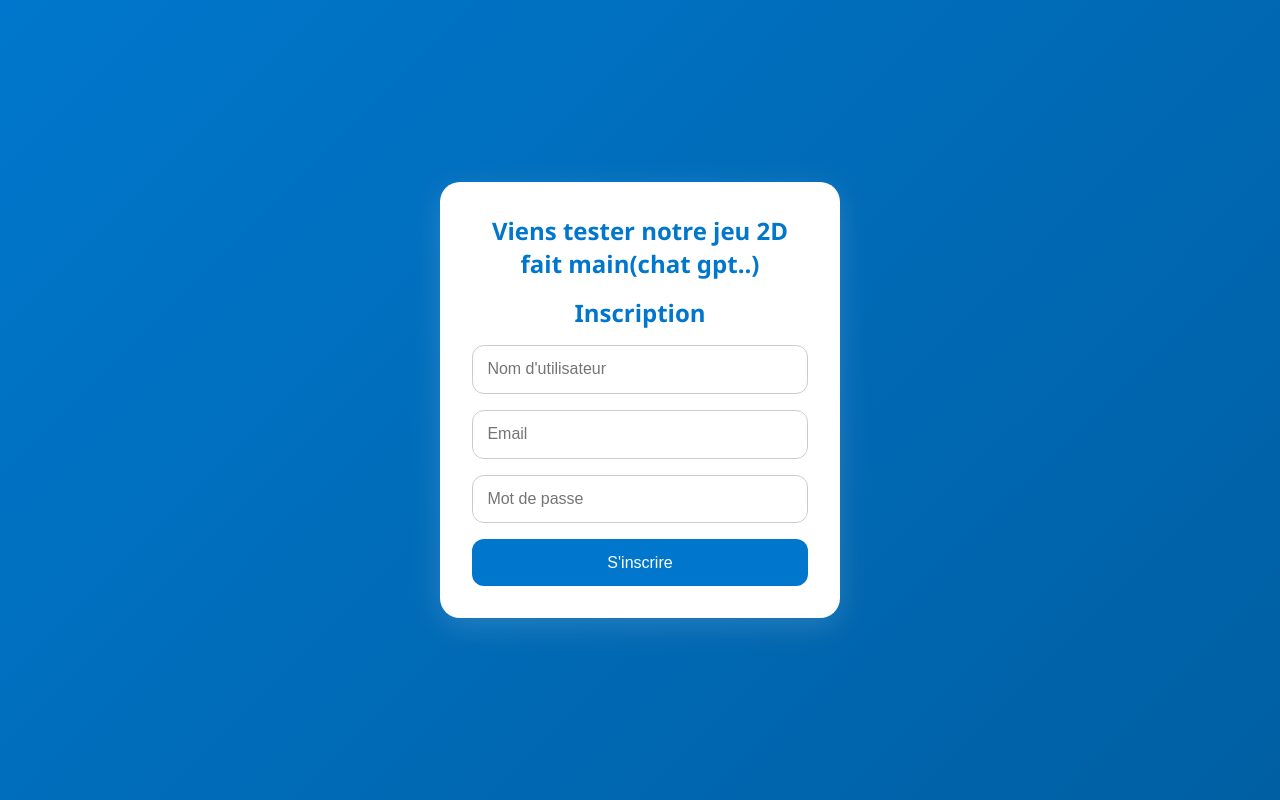
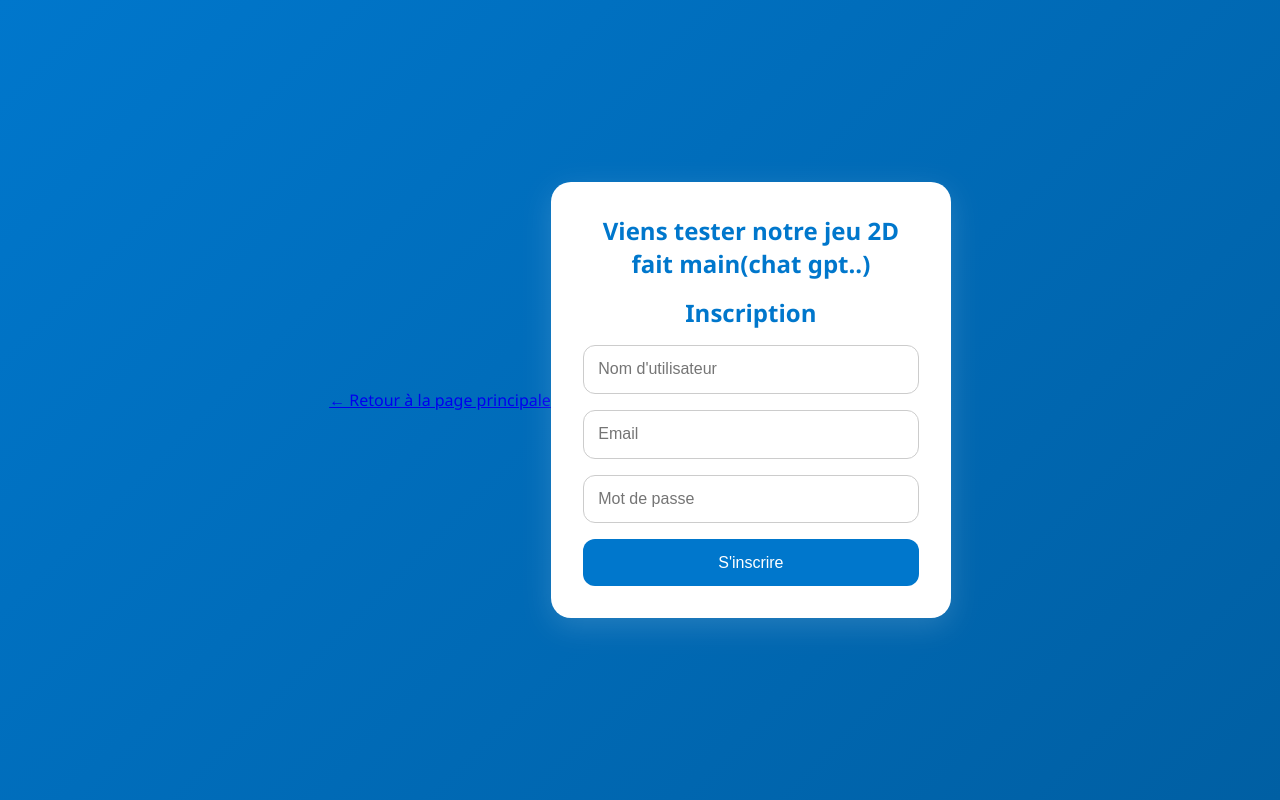
Before and after one commit to Mafrix07/NoEdit, a plain HTML site: page index.html in a window 1280 px wide. Drawn offline with nearby package versions, Linux system fonts and the light colour scheme.

Commit message:
Update index.html
J'ai ajouté une option de retour à la page d'acceuil

```diff
--- a/index.html
+++ b/index.html
@@ -5,6 +5,8 @@
   <meta name="viewport" content="width=device-width, initial-scale=1.0"/>
   <title>Formulaire de Connexion</title>
   <link rel="stylesheet" href="style.css" />
+  <a href="index.html" class="back-home">← Retour à la page principale</a>
+
 </head>
 <body>
   <div class="form-container">
```
